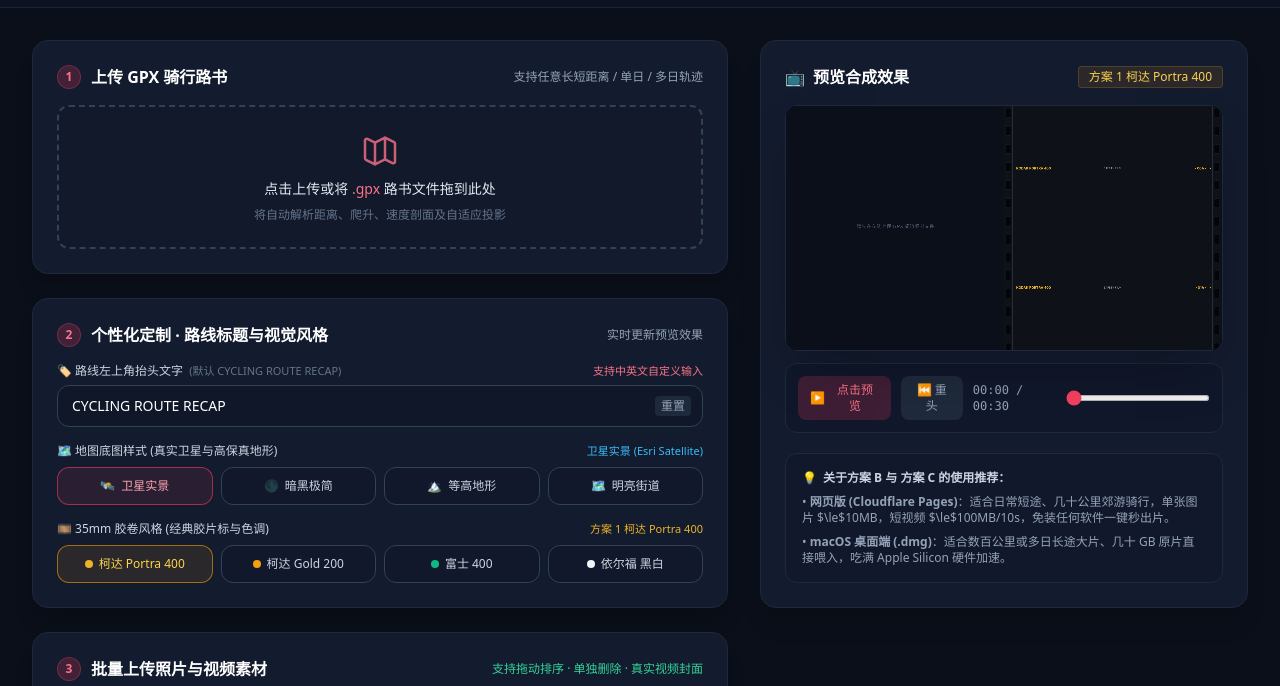
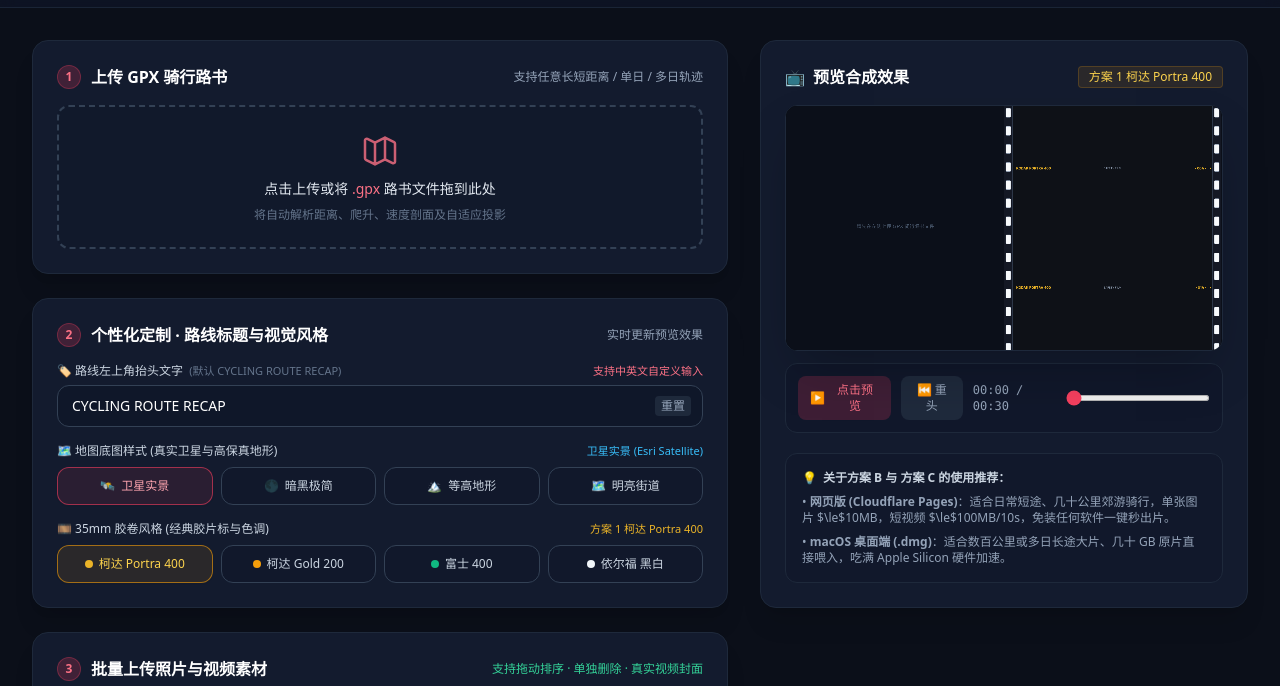
Before and after one commit to hy4015/cycling-route-video, a plain HTML site: page web/index.html in a window 1280 px wide. Shown: the part 57-743 px from the top of the page. Drawn offline with nearby package versions, Linux system fonts and the light colour scheme.

Commit message:
style: enhance filmstrip sprocket holes with luminous light fill and distinct track margins

```diff
--- a/web/index.html
+++ b/web/index.html
@@ -1188,6 +1188,11 @@
       ctx.fillStyle = '#0e1117';
       ctx.fillRect(W_HALF, 0, W_HALF, CH);
 
+      // Sprocket hole track margins (subtle film edge tone)
+      ctx.fillStyle = '#141824';
+      ctx.fillRect(W_HALF, 0, 38, CH);
+      ctx.fillRect(CW - 38, 0, 38, CH);
+
       // Film scroll offset calculation
       const numWindows = Math.max(1, mediaItems.length);
       const yTotal = Math.max(0, (numWindows - 1) * STRIDE);
@@ -1237,13 +1242,13 @@
         ctx.restore();
       });
 
-      // 2. Vintage Sprocket Holes
+      // 2. Vintage Sprocket Holes (Luminous light perforations)
       [W_HALF + 8, CW - 30].forEach(sx => {
         let ySp = -(Math.round(yScroll) % 80);
         while (ySp < CH + 80) {
-          ctx.fillStyle = '#040508';
-          ctx.strokeStyle = '#232832';
-          ctx.lineWidth = 1;
+          ctx.fillStyle = '#f8fafc';
+          ctx.strokeStyle = '#94a3b8';
+          ctx.lineWidth = 1.5;
           roundRect(ctx, sx, ySp + 10, 22, 40, 5, true, true);
           ySp += 80;
         }
@@ -1287,7 +1292,7 @@
       }
 
       // Vertical Separation Lines
-      ctx.strokeStyle = '#282d37';
+      ctx.strokeStyle = '#2d3748';
       ctx.lineWidth = 2;
       ctx.beginPath();
       ctx.moveTo(W_HALF + 38, 0); ctx.lineTo(W_HALF + 38, CH);
```
Also changed, not shown: 1 other file.
